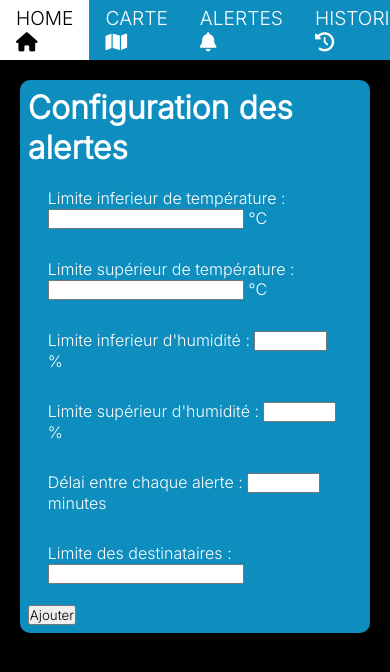
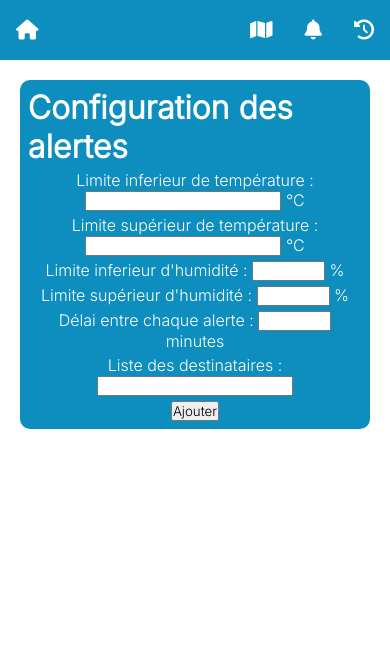
Before and after one commit to EwennV/CUBES1, a Django app: page /ajoutAlerte/ in a window 390 px wide. Shown: the top 672 px of the page. Run offline with Django 4.2, Linux system fonts and the light colour scheme; some libraries are stand-ins or nearby versions.

Commit message:
Terry (#61)
* correction start zero

* modification affichage date

* changement id pour nom_capteur

* debut tagify

* modification historique

* ajout page modification

* initialisation page modification

* ajout page ajout

* request post ajout

* ajout page modification

* modification nom dashboard

* ajout fonction delete

* ordre historique par date

* bouton delete qui marche pas

* modification de sonde ok

* suppresion sonde ok

* l'horreur des alertes

* modification migration alert

* modif du css + label

* border en fonction de temperature

* responsivite

* css

```diff
--- a/webApp/static/css/style.css
+++ b/webApp/static/css/style.css
@@ -1,27 +1,14 @@
 @import url('https://fonts.googleapis.com/css2?family=Inter:wght@300&display=swap');
-
 
 * {
     padding: 0;
     margin: 0;
     font-family: 'Inter', sans-serif;
-}
-
-label {
     color: white;
 }
 
 a {
     text-decoration: none;
-}
-
-body {
-    background-color: black;
-}
-
-h1 {
-    background-color: #0d8ebe;
-    color: white;
 }
 
 .container {
@@ -40,11 +30,12 @@ nav {
     position: fixed;
     width: 100%;
     top: 0;
+    z-index: 1991;
 }
 
 nav li {
     list-style: none;
-    font-size: 1.2em;
+    font-size: 20px;
     height: 60px;
     display: flex;
     align-items: center;
@@ -67,11 +58,21 @@ nav a:hover {
     color: black;
 }
 
+@media screen and (max-width: 600px) {
+  .navItem a {
+    font-size: 0;
+  }
+  .navItem a i {
+    font-size: 20px;
+  }
+}
+
+
 /* DASHBOARD */
 
 #newSonde {
     float: right;
-    padding: 10px;
+    margin: 10px;
 }
 
 /* DETAIL */
@@ -100,19 +100,27 @@ nav a:hover {
   border: 2px solid red;
 }
 
-
 /* CARTE */
 
 #map {
     height: 450px;
 }
 
-/* ALERTES */
+/* DASHBOARDALERTES */
 
-.alerte div {
-    padding: 10px;
+#newAlerte {
+  float: right;
   margin: 10px;
-    color: white;
+}
+
+/* AJOUT ALERTE */
+
+#alertForm {
+  text-align: center;
+}
+
+#alertForm div {
+  margin: 4px;
 }
 
 /* HISTORIQUE */
@@ -165,42 +165,24 @@ table {
     clip: rect(0 0 0 0);
     height: 1px;
     margin: -1px;
-      overflow: hidden;
       padding: 0;
     position: absolute;
     width: 1px;
-    }
-
-    table tr {
-      border-bottom: 3px solid #ddd;
-      display: block;
-      margin-bottom: .625em;
   }
 
   table td {
     border-bottom: 1px solid #ddd;
     display: block;
     font-size: .8em;
-      text-align: right;
+    text-align: center;
   }
 
-    table td::before {
-      /*
-      * aria-label has no advantage, it won't be read inside a table
-      content: attr(aria-label);
-      */
-      content: attr(data-label);
-      float: left;
-      font-weight: bold;
-      text-transform: uppercase;
+  table tr {
+    border: 2px solid #0d8ebe;
   }
 
-    table td:last-child {
-      border-bottom: 0;
+  table tr a:hover {
+    background-color: #0d8ebe;
+    color: white;
   }
 }
-
-  body {
-    font-family: "Open Sans", sans-serif;
-    line-height: 1.25;
-  }
--- a/webApp/templates/ajout.html
+++ b/webApp/templates/ajout.html
@@ -5,11 +5,14 @@
     <form id="sensorForm">
         <label for="idInput">ID de la sonde :</label>
         <input type="text" id="idInput">
+        <br>
         <label for="nameImput">Nom de la sonde :</label>
         <input type="text" id="nameInput">
+        <br>
         <label for="latitudeInput">Coordonnées de la sonde :</label>
         <input type="text" id="latitudeInput">
         <input type="text" id="longitudeInput">
+        <br>
         <button id="submit" type="button" onclick="submitSensor()">Ajouter</button>
         <div id='map'></div>
     </form>
--- a/webApp/templates/ajoutAlerte.html
+++ b/webApp/templates/ajoutAlerte.html
@@ -3,7 +3,7 @@
 {% load static %}
 <div class="container">
     <h1>Configuration des alertes</h1>
-    <form class="alerte" method="post">
+    <form id="alertForm">
         <div id="limite_tempinf_container">
             <label for="tinfInput">Limite inferieur de température :</label>
             <input type="number" step="0.5" id="tinfInput">
@@ -30,7 +30,7 @@
             <label>minutes</label>
         </div>
         <div id="mail_container">
-            <label for="mailInput">Limite des destinataires :</label>
+            <label for="mailInput">Liste des destinataires :</label>
             <input type="text" id="mailInput">
         </div>
         <button id="submit" type="button" onclick="submitSensor()">Ajouter</button>
--- a/webApp/templates/base.html
+++ b/webApp/templates/base.html
@@ -14,19 +14,19 @@
 <body>
     <header>
         <nav class="nav">
-            <ul>
-                <li>
+            <ul class="nav-list">
+                <li class="navItem">
                     <a href="{% url 'dashboard' %}">home <i class="fa-solid fa-house"></i></a>
                 </li>
                 <ul>
 
-                    <li>
+                    <li class="navItem">
                         <a href="{% url 'carte' %}">carte <i class="fa-solid fa-map"></i></a>
                     </li>
-                    <li>
+                    <li class="navItem">
                         <a href="{% url 'dashboardAlerte' %}">alertes <i class="fa-solid fa-bell"></i></a>
                     </li>
-                    <li>
+                    <li class="navItem">
                         <a href="{% url 'historique' %}">historique <i class="fa-solid fa-clock-rotate-left"></i></a>
                     </li>
                 </ul>
```
Also changed, not shown: other parts of webApp/static/css/style.css (+26 -32 lines), webApp/templates/dashboardAlerte.html (+3 -9 lines), webApp/templates/detail.html (+4 -6 lines). Lines whose indentation alone changed are shown as unchanged.
